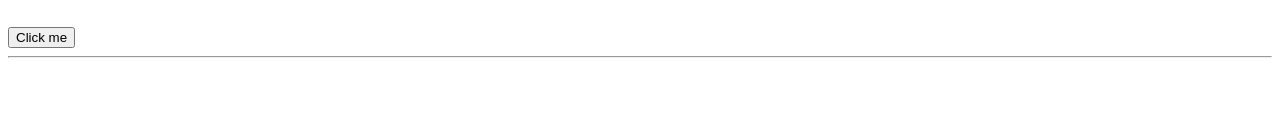
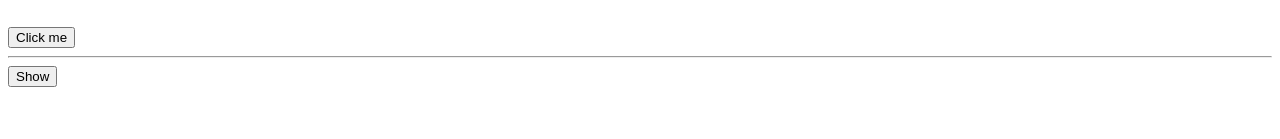
Before and after one commit to quark4904/study-react-beginner-project-nomadcoders, a React (Create React App) app: page / in a window 1280 px wide. Shown: the part 161-300 px from the top of the page. Built offline with nearby package versions, Linux system fonts and the light colour scheme.

Commit message:
Add: #6.4 Cleanup

```diff
--- a/src/App.js
+++ b/src/App.js
@@ -1,6 +1,7 @@
 import Button from "./Button";
 import styles from "./App.module.css";
 import UseEffectTest from "./UseEffectTest";
+import CleanUpTest from "./CleanUpTest";
 
 function App() {
   return (
@@ -8,6 +9,7 @@
       <h1 className={styles.title}>Hello, World!</h1>
       <Button text={"Continue"} />
       <UseEffectTest />
+      <CleanUpTest />
     </div>
   );
 }
--- /dev/null
+++ b/src/CleanUpTest.js
@@ -0,0 +1,25 @@
+import { useState, useEffect } from "react";
+
+function Hello() {
+  useEffect(() => {
+    console.log("created :)");
+    return () => console.log("destroyed :("); // component가 destroy될때 무엇인가를 실행시켜준다.
+    // 분석 결과를 보내준다거나하는 역할ㅇ
+  }, []);
+  return <h1>Hello</h1>;
+}
+
+function CleanUpTest() {
+  const [showing, setShowing] = useState(false);
+  const onClick = () => {
+    setShowing((prev) => !prev);
+  };
+  return (
+    <div>
+      <button onClick={onClick}>{showing ? "Hide" : "Show"}</button>
+      {showing ? <Hello /> : null}
+    </div>
+  );
+}
+
+export default CleanUpTest;
```
